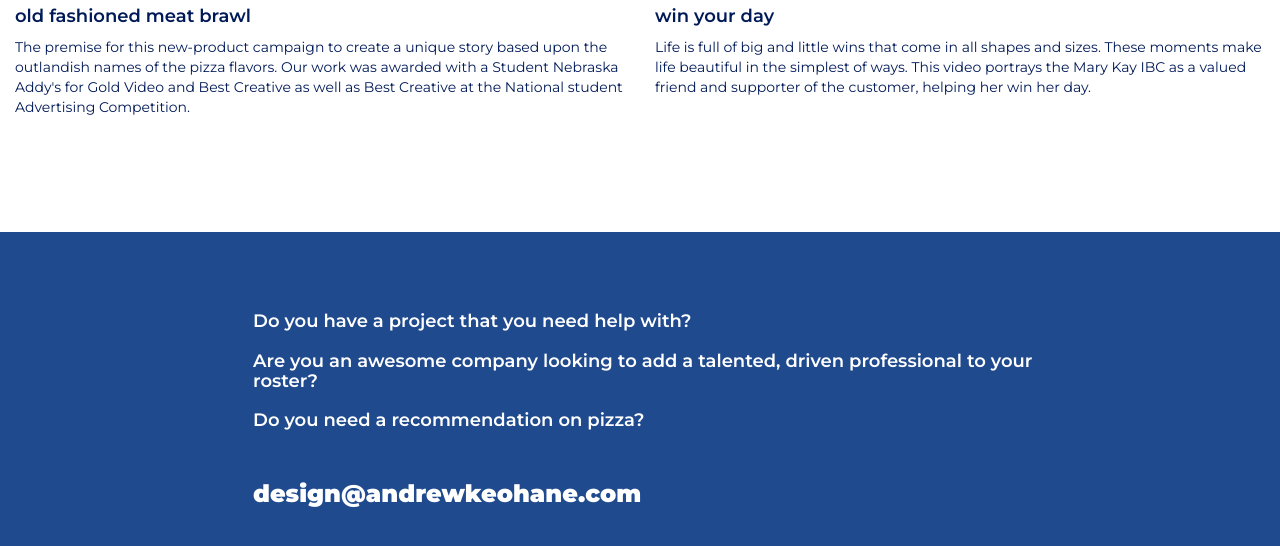
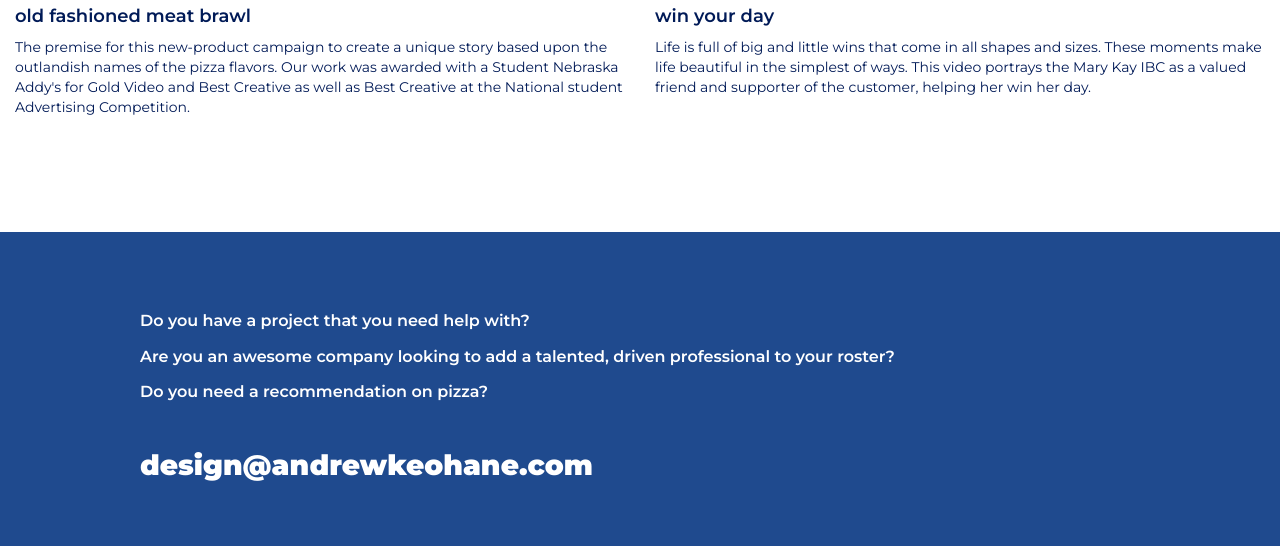
Before and after one commit to akeohane/Bootstrap-Portfolo, a plain HTML site: page index.html in a window 1280 px wide. Shown: the part 2606-3152 px from the top of the page. Drawn offline with nearby package versions, Linux system fonts and the light colour scheme.

Commit message:
font sizes

```diff
--- a/index.html
+++ b/index.html
@@ -194,7 +194,8 @@
         </div>
 
         <div class="row hero-bottom">
-            <div class="col-sm-8 col-sm-offset-2">
+            <!-- <div class="col-sm-8 col-sm-offset-2"> -->
+            <div class="col-sm-12">
                 <div class="contactDiv">
                     <h4 id="questions">Do you have a project that you need help with? <br> <br>Are you an awesome company looking to add a
                         talented, driven professional to your roster? <br><br> Do you need a recommendation on pizza? </h4>
--- a/style.css
+++ b/style.css
@@ -36,12 +36,12 @@ body {
 
 .contactDiv {
     margin-top: 10vh;
-    margin-left: 3%
+    margin-left: 10%;
 }
 
 #contactDiv {
     margin-top: 10vh;
-    margin-left: 3%
+
 }
 
 .navbar.navbar-default {
@@ -106,6 +106,7 @@ body {
 
 #questions {
     font-weight: 600;
+    font-size: 16px;
 }
 
 .img1 {
@@ -298,7 +299,8 @@ form {
 
 #email{
     font-family: 'Montserrat', sans-serif;
-    font-weight: bolder
+    font-weight: bolder;
+    font-size: 28px;
 }
 
 /* @media only screen and (max-width: 600px) {
```
